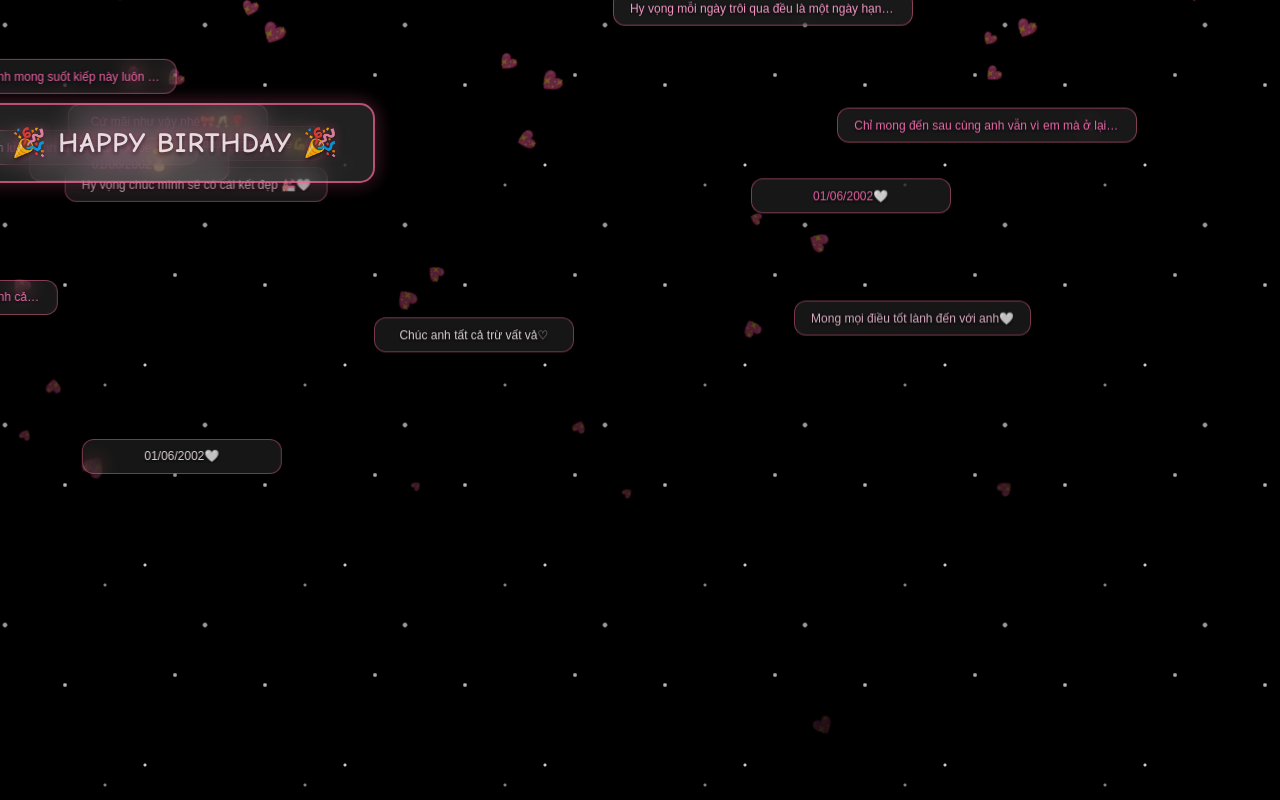
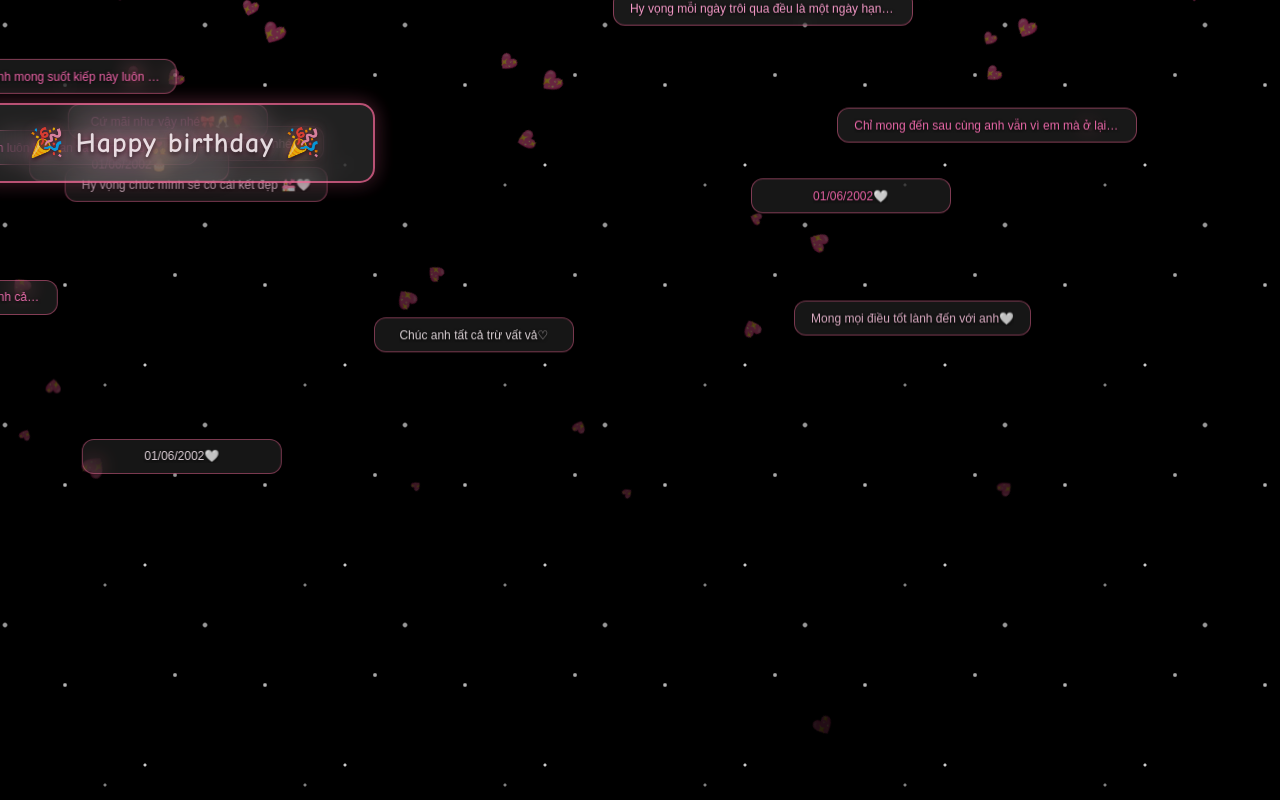
Before and after one commit to kieulieu/qr.html, a plain HTML site: page index.html in a window 1280 px wide. Shown: the top 800 px of the page. Drawn offline with Linux system fonts and the light colour scheme.

Commit message:
Update index.html

```diff
--- a/index.html
+++ b/index.html
@@ -459,16 +459,16 @@
 
         // Happy Birthday messages
         const happyBirthdayMessages = [
-            "🎉 HAPPY BIRTHDAY 🎉",
-            "🎂 HAPPY BIRTHDAY 🎂",
-            "🎈 HAPPY BIRTHDAY 🎈",
-            "🎁 HAPPY BIRTHDAY 🎁",
-            "🌟 HAPPY BIRTHDAY 🌟",
-            "💖 HAPPY BIRTHDAY 💖",
-            "🎊 HAPPY BIRTHDAY 🎊",
-            "🥳 HAPPY BIRTHDAY 🥳",
-            "🎵 HAPPY BIRTHDAY 🎵",
-            "✨ HAPPY BIRTHDAY ✨"
+            "🎉 Happy birthday 🎉",
+            "🎂 Happy birthday 🎂",
+            "🎈 Happy birthday 🎈",
+            "🎁 Happy birthday🎁",
+            "🌟 Happy birthday 🌟",
+            "💖 Happy birthday 💖",
+            "🎊 Happy birthday 🎊",
+            "🥳 Happy birthday 🥳",
+            "🎵 Happy birthday🎵",
+            "✨ Happy birthday✨"
         ];
 
         const container = document.getElementById('wishesContainer');
```
